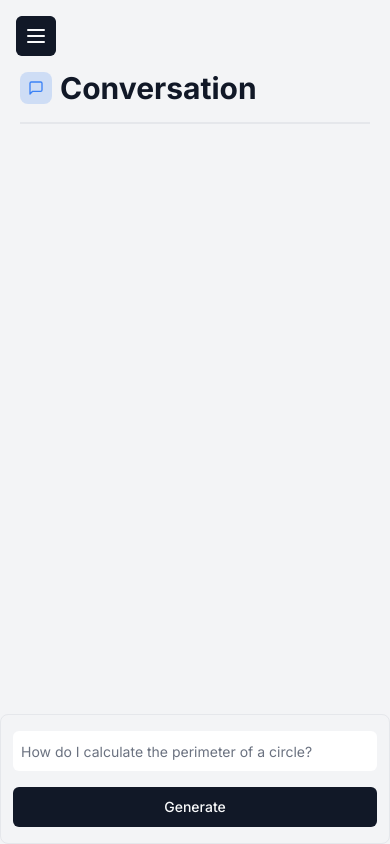
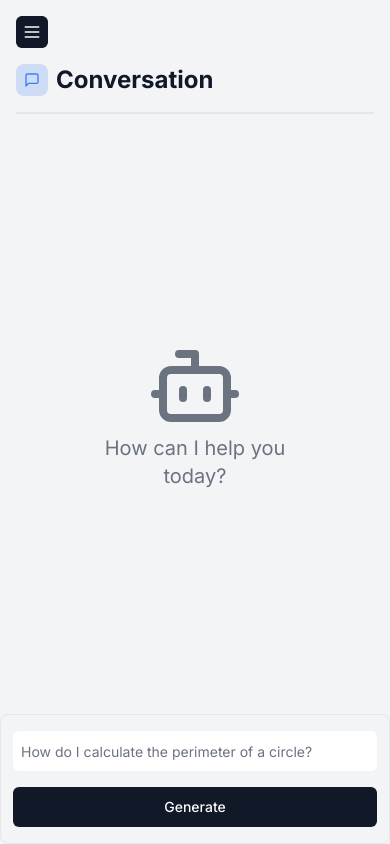
Before and after one commit to kpirabaharan/AI-SaaS, a Next.js app: page /conversation in a window 390 px wide. Built offline with nearby package versions, Linux system fonts and the light colour scheme; what @kamona/tailwindcss-perspective would draw is missing.

Commit message:
Fixed Layout
Signed-off-by: Keeshigan Pirabaharan <kpirabaharan3@gmail.com>

```diff
--- a/src/app/(routes)/conversation/components/ConversationBody.tsx
+++ b/src/app/(routes)/conversation/components/ConversationBody.tsx
@@ -10,7 +10,7 @@ const ConversationBody = () => {
   const [messages, setMessages] = useState<ChatCompletionMessageParam[]>([]);
 
   return (
-    <div className={`flex h-full w-full flex-col gap-y-4`}>
+    <div className={`flex h-full w-full flex-col gap-y-4 mt-4`}>
       <ConversationContent messages={messages} />
       <div className='mx-auto mt-auto w-full max-w-7xl'>
         <ConversationForm messages={messages} setMessages={setMessages} />
--- a/src/app/(routes)/conversation/components/ConversationContent.tsx
+++ b/src/app/(routes)/conversation/components/ConversationContent.tsx
@@ -1,6 +1,8 @@
 'use client';
 
 import { ChatCompletionMessageParam } from 'openai/resources/index.mjs';
+
+import Empty from '@/components/Empty';
 
 interface ConversationContentProps {
   messages: ChatCompletionMessageParam[];
@@ -8,9 +10,12 @@ interface ConversationContentProps {
 
 const ConversationContent = ({ messages }: ConversationContentProps) => {
   return (
-    <div className='mx-auto flex h-full w-full max-w-7xl flex-col justify-end gap-y-4 px-4 md:px-6'>
+    <div
+      className='mx-auto flex h-full w-full max-w-7xl flex-col justify-end
+      gap-y-4 px-4 md:px-6 min-h-[100px]'
+    >
       {messages.length === 0 ? (
-        <div></div>
+        <Empty label='How can I help you today?' />
       ) : (
         messages.map((message, index) => (
           <div key={index}>{message.content as string}</div>
--- a/src/app/(routes)/dashboard/page.tsx
+++ b/src/app/(routes)/dashboard/page.tsx
@@ -13,7 +13,7 @@ const DashboardPage = () => {
       <div className='flex flex-col gap-y-4'>
         <h2
           className={cn(
-            'text-center text-2xl font-bold text-secondary-foreground md:text-4xl',
+            'mt-12 text-center text-2xl font-bold text-secondary-foreground md:text-4xl',
             lato.className,
           )}
         >
--- a/src/app/(routes)/layout.tsx
+++ b/src/app/(routes)/layout.tsx
@@ -2,11 +2,11 @@ import Header from '@/components/navbar/header';
 
 const RoutesLayout = ({ children }: { children: React.ReactNode }) => {
   return (
-    <div className='relative h-full bg-secondary'>
+    <div className='h-screen'>
       <div className='relative z-30'>
         <Header />
       </div>
-      <main className='h-full w-full pt-[70px] md:pt-[88px]'>{children}</main>
+      <main className='h-full w-full pt-[64px] md:pt-[88px]'>{children}</main>
     </div>
   );
 };
--- a/src/app/layout.tsx
+++ b/src/app/layout.tsx
@@ -2,6 +2,7 @@ import { ClerkProvider } from '@clerk/nextjs';
 import type { Metadata } from 'next';
 import { Inter } from 'next/font/google';
 
+import { cn } from '@/lib/utils';
 import './globals.css';
 
 const inter = Inter({ subsets: ['latin'] });
@@ -19,7 +20,7 @@ export default function RootLayout({
   return (
     <ClerkProvider>
       <html lang='en'>
-        <body className={inter.className}>{children}</body>
+        <body className={cn(inter.className, 'bg-secondary')}>{children}</body>
       </html>
     </ClerkProvider>
   );
--- /dev/null
+++ b/src/components/Empty.tsx
@@ -0,0 +1,16 @@
+import { BotIcon } from 'lucide-react';
+
+interface EmptyProps {
+  label: string;
+}
+
+const Empty = ({ label }: EmptyProps) => {
+  return (
+    <div className='flex h-full flex-col items-center justify-center p-20 text-muted-foreground'>
+      <BotIcon className='h-24 w-24' />
+      <p className='text-center text-xl md:text-2xl'>{label}</p>
+    </div>
+  );
+};
+
+export default Empty;
--- a/src/components/heading/index.tsx
+++ b/src/components/heading/index.tsx
@@ -14,17 +14,17 @@ interface HeadingProps {
 
 const Heading = ({ title, bgColor, textColor, icon: Icon }: HeadingProps) => {
   return (
-    <div className={'px-[20px] md:px-6'}>
+    <div className={'px-4 md:px-6'}>
       <div className='flex flex-row items-center gap-x-2 md:gap-x-4'>
         <div
           className={cn(
-            'relative flex h-8 w-8 items-center justify-center rounded-lg md:h-14 md:w-14',
+            'relative flex h-8 w-8 items-center justify-center rounded-lg md:h-10 md:w-10',
             bgColor,
           )}
         >
-          <Icon className={cn('h-4 w-4 md:h-8 md:w-8', textColor)} />
+          <Icon className={cn('h-4 w-4 md:h-6 md:w-6', textColor)} />
         </div>
-        <h1 className={'z-10 text-3xl font-bold text-primary md:text-4xl'}>
+        <h1 className={'z-10 text-2xl font-bold text-primary md:text-3xl'}>
           {title}
         </h1>
       </div>
--- a/src/components/navbar/Animations.ts
+++ b/src/components/navbar/Animations.ts
@@ -10,8 +10,8 @@ const navBarVariants = (isWidth: boolean, isHeight: boolean): Variants => ({
     transition: { duration: 0.75, ease: [0.76, 0, 0.24, 1] },
   },
   closed: {
-    width: 40,
-    height: 40,
+    width: 32,
+    height: 32,
     top: 0,
     left: 0,
     borderRadius: 8,
--- a/src/components/navbar/navbar-button.tsx
+++ b/src/components/navbar/navbar-button.tsx
@@ -25,10 +25,10 @@ const NavbarButton = ({ isActive, setIsActive }: NavbarButtonProps) => {
         transition={{ duration: 0.75, ease: [0.76, 0, 0.24, 1] }}
       >
         <div className='flex h-full w-full items-center justify-center'>
-          <MenuIcon />
+          <MenuIcon className='h-5 w-5 md:h-auto md:w-auto' />
         </div>
         <div className='flex h-full w-full items-center justify-center'>
-          <XIcon />
+          <XIcon className='h-5 w-5 md:h-auto md:w-auto' />
         </div>
       </MotionDiv>
     </Button>
--- a/src/components/ui/button.tsx
+++ b/src/components/ui/button.tsx
@@ -23,7 +23,7 @@ const buttonVariants = cva(
         default: 'h-10 px-4 py-2',
         sm: 'h-9 rounded-md px-3',
         lg: 'h-11 rounded-md px-8',
-        icon: 'h-10 w-10',
+        icon: 'h-8 w-8 md:h-10 md:w-10',
       },
     },
     defaultVariants: {
```
